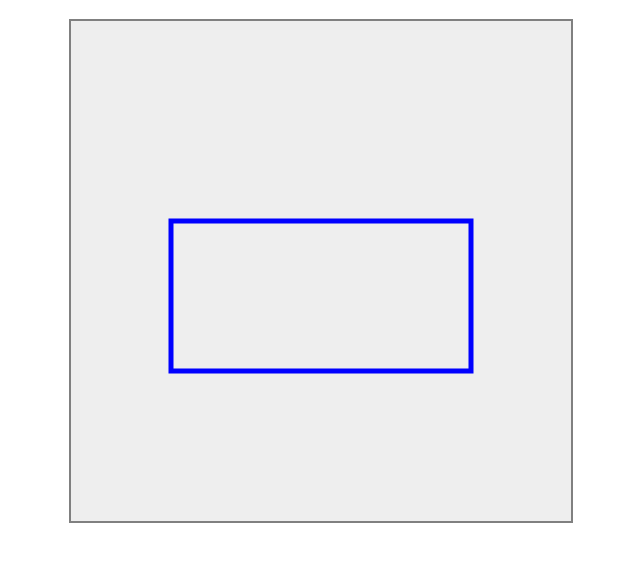
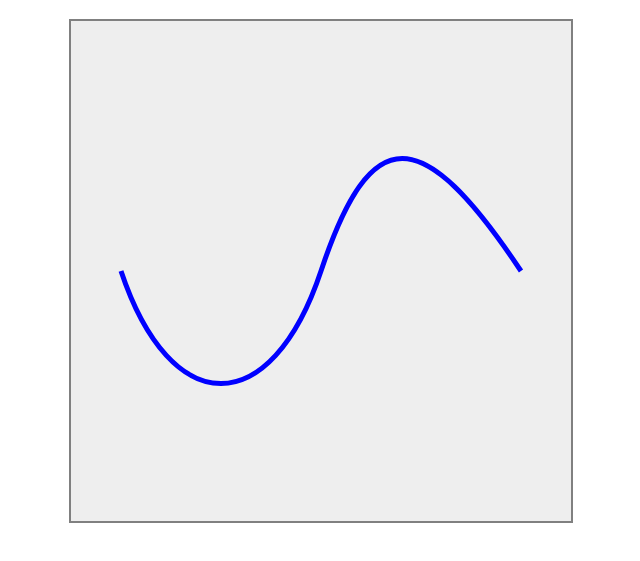
Before and after one commit to Najim473/SVG-Tutorial, a plain HTML site: page index.html in a window 1280 px wide. Shown: the part 61-622 px from the top of the page, without its empty margins (319-959 px from the left). Drawn offline with Linux system fonts and the light colour scheme.

Commit message:
cubic bezier done

```diff
--- a/index.html
+++ b/index.html
@@ -28,7 +28,7 @@
             <!-- The grid -->
             <g class="grid"></g>
             <!-- The grid -->
-            <path d="M20,40 H80 V70 H20 Z" fill="none" stroke="blue"></path>
+            <path d="M10,50 C20,80 40,80 50,50 S70,20 90,50" fill="none" stroke="blue"></path>
         </svg>
     </div>
 </body>
```
Also changed, not shown: 1 other file.
